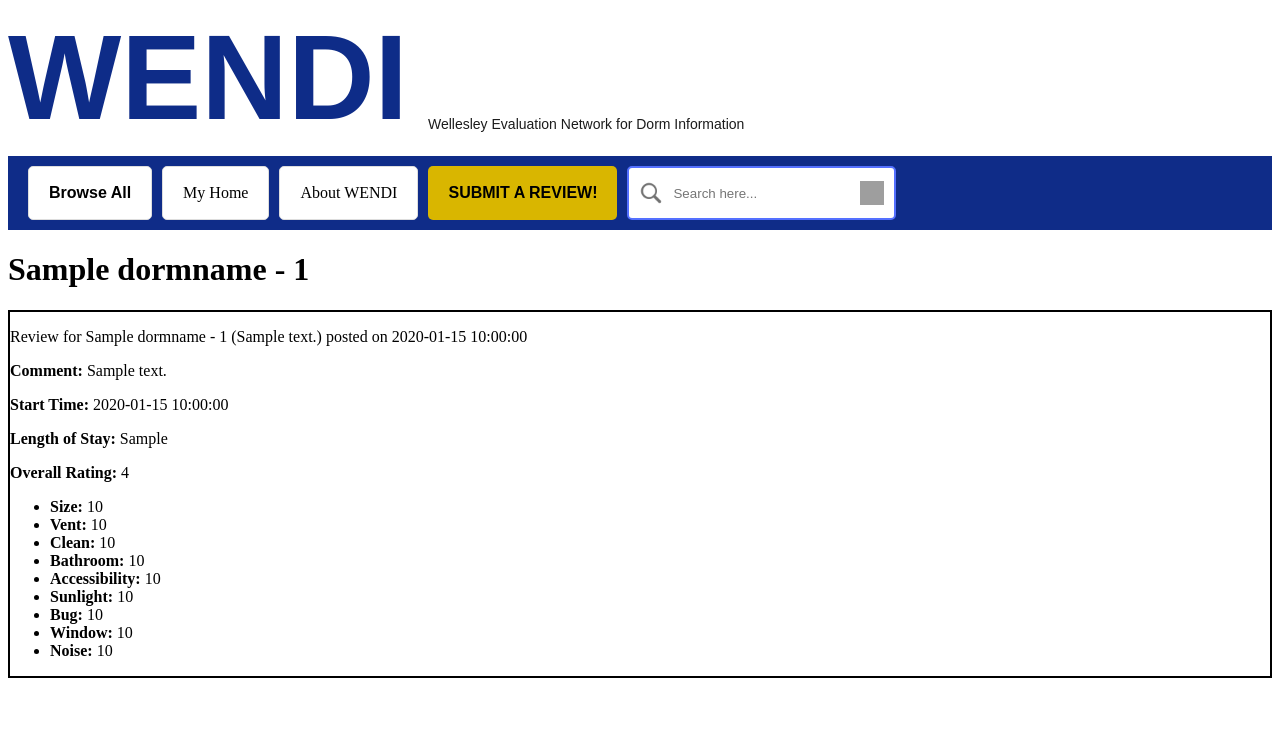
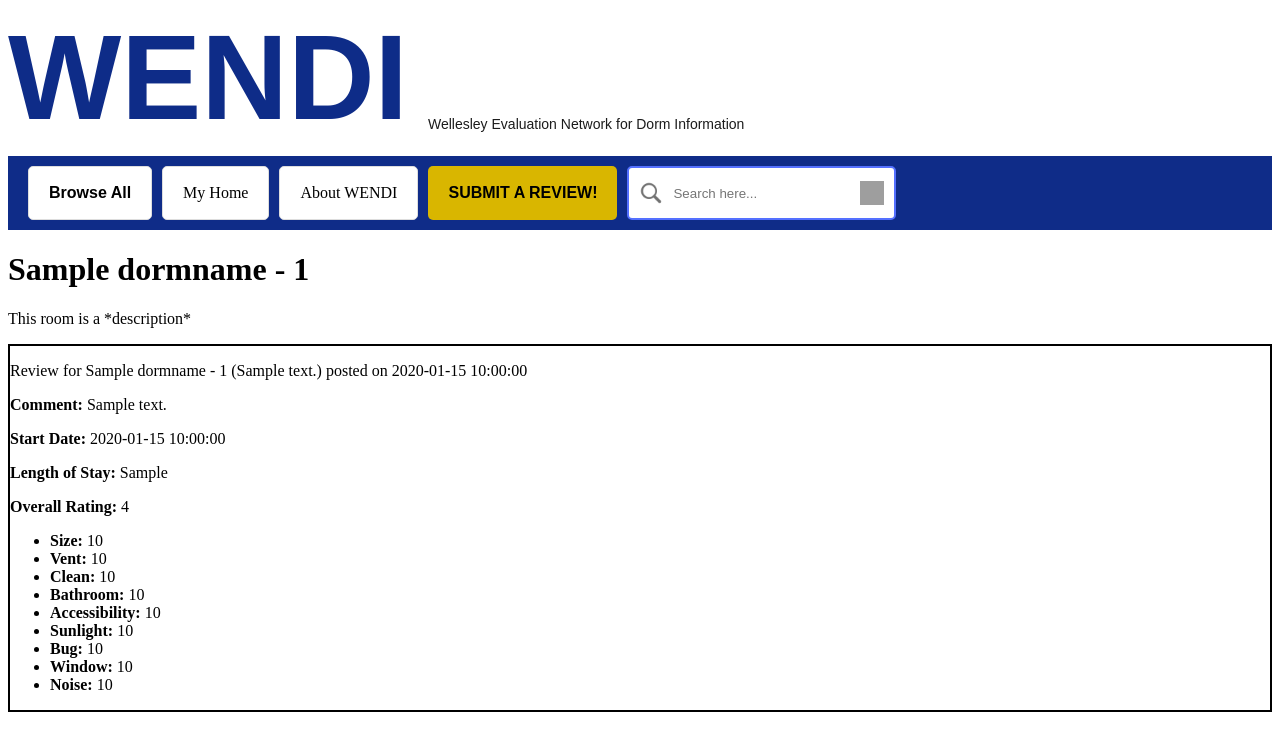
Before and after one commit to yanziv/WENDI, a Flask app: template templates/room.html in a window 1280 px wide. Shown: the top 751 px of the page. Run offline with Flask 3, Linux system fonts and the light colour scheme; the template is opened without the code that fills it: most values are stand-ins (such as "Sample title", 1, 10 or a date in 2020); grey boxes are pictures that could not be loaded.

```diff
--- a/templates/dorm.html
+++ b/templates/dorm.html
@@ -20,7 +20,7 @@
 
     {% for room in dorm %}
     <div id="{{room.number}}" style="border:solid 2px black; margin-bottom:15px;">
-        <b><a href="{{ url_for('room', hid=dormname, number=room.number) }}">Room: {{room.number}}</a></b>
+        <p><a href="{{ url_for('room', hid=dormname, number=room.number) }}">{{dormname}} - {{room.number}}</a> ({{room.type}} {{room.description}})</p>
     </div>
     {% endfor %}
 
--- a/templates/room.html
+++ b/templates/room.html
@@ -2,7 +2,7 @@
 
 {% block main_content %}
 <h1>{{dormname}} - {{number}}</h1>
-
+<p>This room is a *description*</p>
 
     {% if reviews %}
     {% for one in reviews %}
@@ -12,7 +12,7 @@
             <p>Review for {{dormname}} - {{one.rid}} ({{one.description}}) posted on {{one.timePosted}}</p>
             <p><b>Comment: </b>{{one.comment}}</p>
 
-            <p><b>Start Time: </b>{{one.startTime}}</p>
+            <p><b>Start Date: </b>{{one.startTime}}</p>
             <p><b>Length of Stay: </b>{{one.lengthOfStay}}</p>
             <p><b>Overall Rating: </b>{{one.rating}}</p>
             <ul>
```
